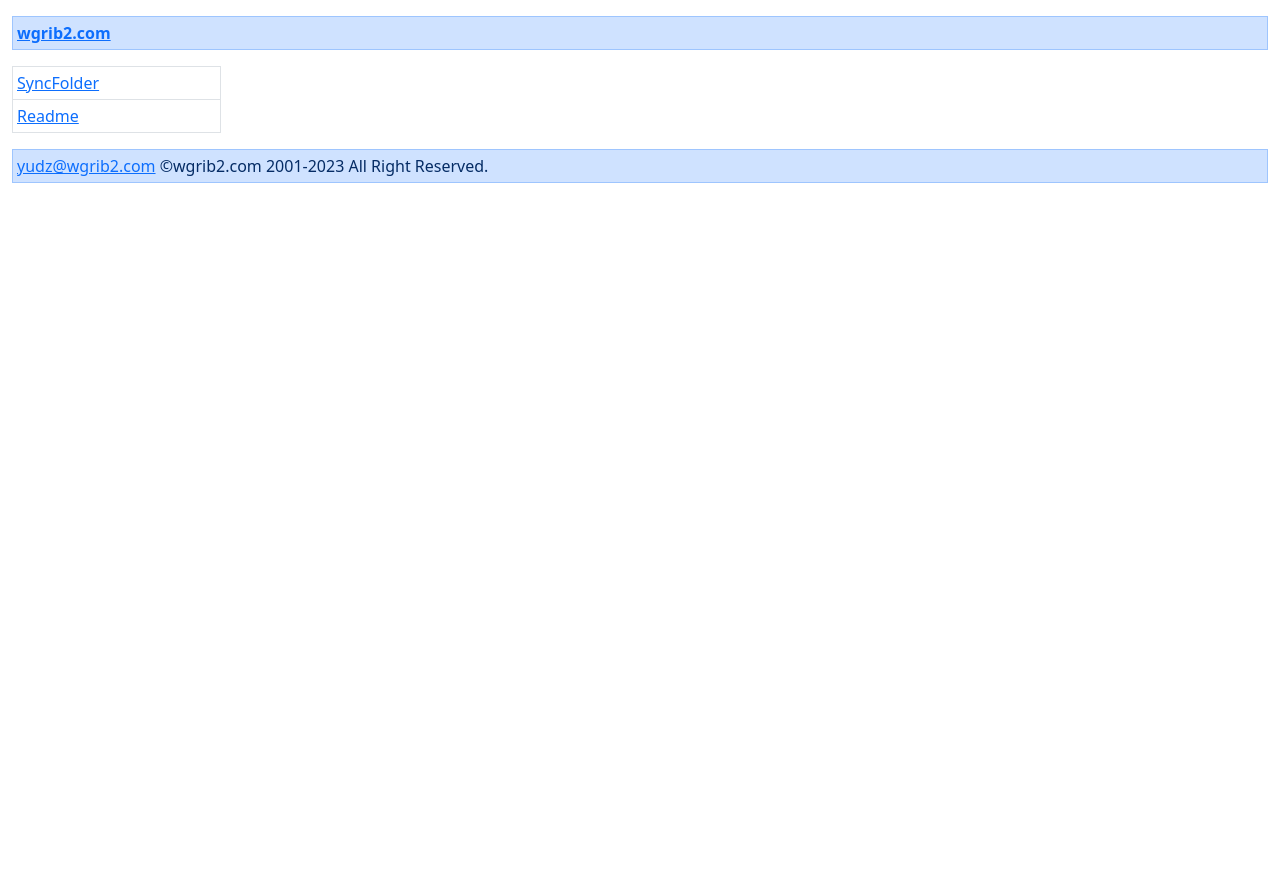
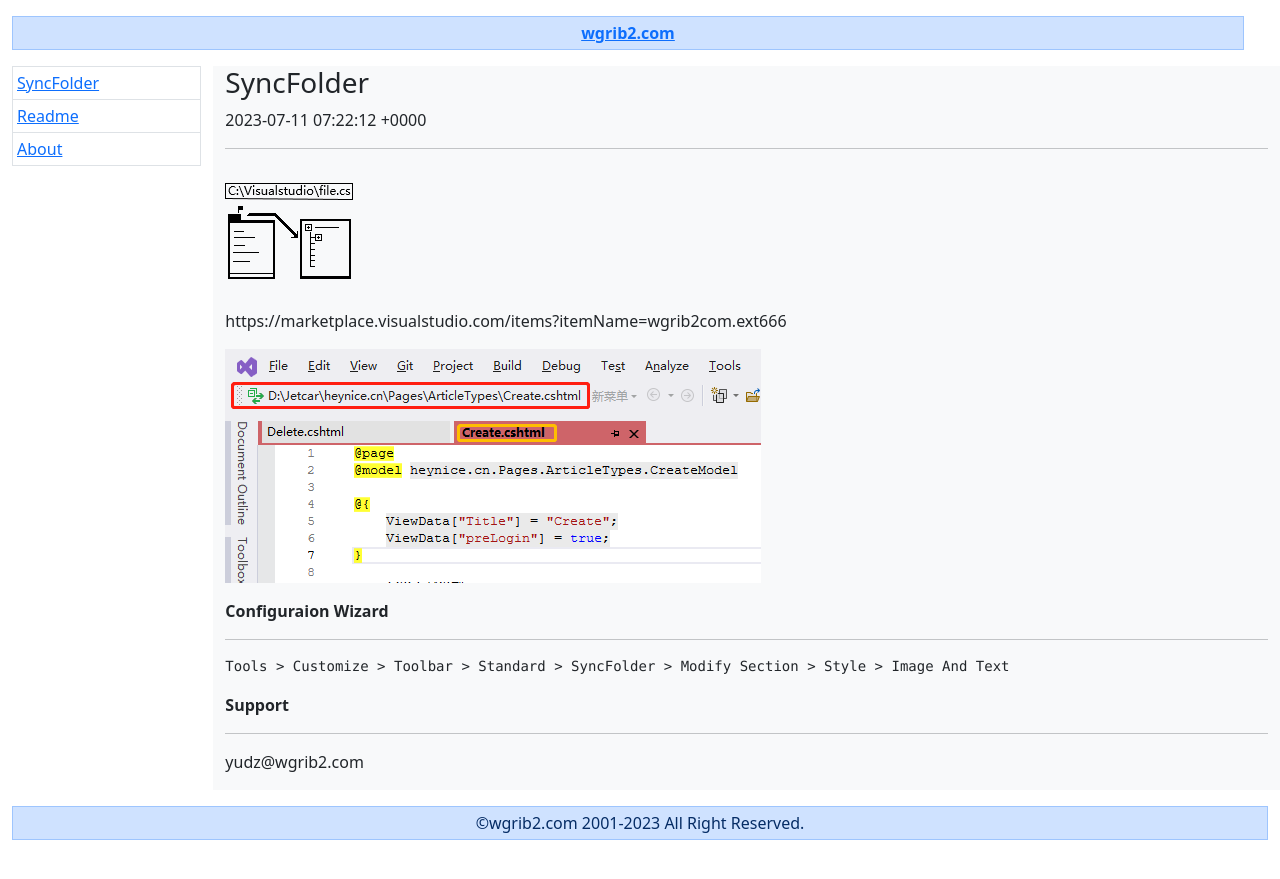
Before and after one commit to helloyuzz/wgrib2.com, a Jekyll site: the page built from _posts/2023-07-11-SyncFolder.md, in a window 1280 px wide. Shown: the top 879 px of the page. Built offline with Jekyll 4.4.1, drawn with Linux system fonts in a browser that asks for light colours.

Commit message:
SyncFolder

````diff
--- a/_includes/footer.html
+++ b/_includes/footer.html
@@ -1,7 +1,6 @@
 <div class="container-fluid mt-3">
   <div class="rows">
-    <div class="col alert alert-primary p-1 rounded-0">
-      <a class="u-email" href="mailto:{{ site.email }}">{{ site.email }}</a>
+    <div class="col alert alert-primary p-1 rounded-0 text-center">
       &copy;{{ site.author | escape }} {{ site.copyright }}
     </div>
   </div>
--- /dev/null
+++ b/_includes/top.html
@@ -0,0 +1,7 @@
+<div class="row">
+    <div class="col">
+      <div class="alert alert-primary p-1 rounded-0 text-center" role="alert">
+        <a href="/"> <span class="fw-bold"> {{ site.title }}</span></a>
+      </div>
+    </div>
+  </div>
--- a/_layouts/default.html
+++ b/_layouts/default.html
@@ -4,13 +4,7 @@
 
 <body class="pt-3">
   <div class="container-fluid">
-    <div class="row">
-      <div class="col">
-        <div class="alert alert-primary p-1 rounded-0" role="alert">
-          <a href="/"> <span class="fw-bold"> {{ site.title }}</span></a>
-        </div>
-      </div>
-    </div>
+    {% include top.html %}
     <div class="col-2">
       <ul class="list-group rounded-0">
         {%- for post in site.posts -%}
--- a/_layouts/post.html
+++ b/_layouts/post.html
@@ -1,8 +1,49 @@
----
-layout: default
----
+<!DOCTYPE html>
+<html lang="{{ page.lang | default: site.lang | default: " en" }}">
+{% include head.html %}
+
+<body class="pt-3">
+  <div class="container-fluid">
+    <div class="row">
+      {% include top.html %}
+    </div>
+    <div class="row">
+      <div class="col-2">
+        <ul class="list-group rounded-0">
+          {%- for post in site.posts -%}
+          <li class="list-group-item list-group-item-action p-1"><a class="post-link"
+              href="{{ post.url | relative_url }}">{{ post.title | escape }}</a></li>
+          {%- endfor -%}
+        </ul>
+      </div>
+      <div class="col bg-light">
+        <h3>{{ page.title }}</h3>
+        {{ page.date }}
+        <hr>
+        <div class="post-content e-content" itemprop="articleBody">
+          {{ content }}
+        </div>
+      </div>
+    </div>
+  </div>
+  </div>
+  {%- include footer.html -%}
+  {% include script.html %}
+</body>
+
+</html>
+
+
+<!-- layout: default -->
 <!-- <article class="post h-entry" itemscope itemtype="http://schema.org/BlogPosting">
+  ---
+  ---
+    {%- if site.disqus.shortname -%}
+    {%- include disqus_comments.html -%}
+  {%- endif -%}
 
+  <a class="u-url" href="{{ page.url | relative_url }}" hidden></a>
+</article>
   <header class="post-header">
     <h1 class="post-title p-name" itemprop="name headline">{{ page.title | escape }}</h1>
     <p class="post-meta">
@@ -14,14 +55,3 @@
         • <span itemprop="author" itemscope itemtype="http://schema.org/Person"><span class="p-author h-card" itemprop="name">{{ page.author }}</span></span>
       {%- endif -%}</p>
   </header> -->
-
-  <div class="post-content e-content" itemprop="articleBody">
-    {{ content }}
-  </div>
-
-  <!-- {%- if site.disqus.shortname -%}
-    {%- include disqus_comments.html -%}
-  {%- endif -%}
-
-  <a class="u-url" href="{{ page.url | relative_url }}" hidden></a>
-</article> -->
--- a/_posts/2023-07-11-SyncFolder.md
+++ b/_posts/2023-07-11-SyncFolder.md
@@ -2,28 +2,22 @@
 layout: post
 title:  "SyncFolder"
 date:   2023-07-11 15:22:12 +0800
-categories: jekyll update
+categories: CSharp VSStudio
 ---
-You’ll find this post in your `_posts` directory. Go ahead and edit it and re-build the site to see your changes. You can rebuild the site in many different ways, but the most common way is to run `jekyll serve`, which launches a web server and auto-regenerates your site when a file is updated.
+![Alt text](/assets/image1.png)
 
-Jekyll requires blog post files to be named according to the following format:
+https://marketplace.visualstudio.com/items?itemName=wgrib2com.ext666
 
-`YEAR-MONTH-DAY-title.MARKUP`
+![Alt text](/assets/imagea.png)
 
-Where `YEAR` is a four-digit number, `MONTH` and `DAY` are both two-digit numbers, and `MARKUP` is the file extension representing the format used in the file. After that, include the necessary front matter. Take a look at the source for this post to get an idea about how it works.
+**Configuraion Wizard**
+<hr>
 
-Jekyll also offers powerful support for code snippets:
+```c#
+Tools > Customize > Toolbar > Standard > SyncFolder > Modify Section > Style > Image And Text
+```
 
-{% highlight ruby %}
-def print_hi(name)
-  puts "Hi, #{name}"
-end
-print_hi('Tom')
-#=> prints 'Hi, Tom' to STDOUT.
-{% endhighlight %}
 
-Check out the [Jekyll docs][jekyll-docs] for more info on how to get the most out of Jekyll. File all bugs/feature requests at [Jekyll’s GitHub repo][jekyll-gh]. If you have questions, you can ask them on [Jekyll Talk][jekyll-talk].
-
-[jekyll-docs]: https://jekyllrb.com/docs/home
-[jekyll-gh]:   https://github.com/jekyll/jekyll
-[jekyll-talk]: https://talk.jekyllrb.com/
+**Support**
+<hr>
+yudz@wgrib2.com
````
Also changed, not shown: _posts/2001-01-06-About.md (added, +4 -0 lines), _posts/2023-07-11-README.md (+8 -1 lines), assets/image.png (added), assets/image1.png (added), assets/imagea.png (added).
